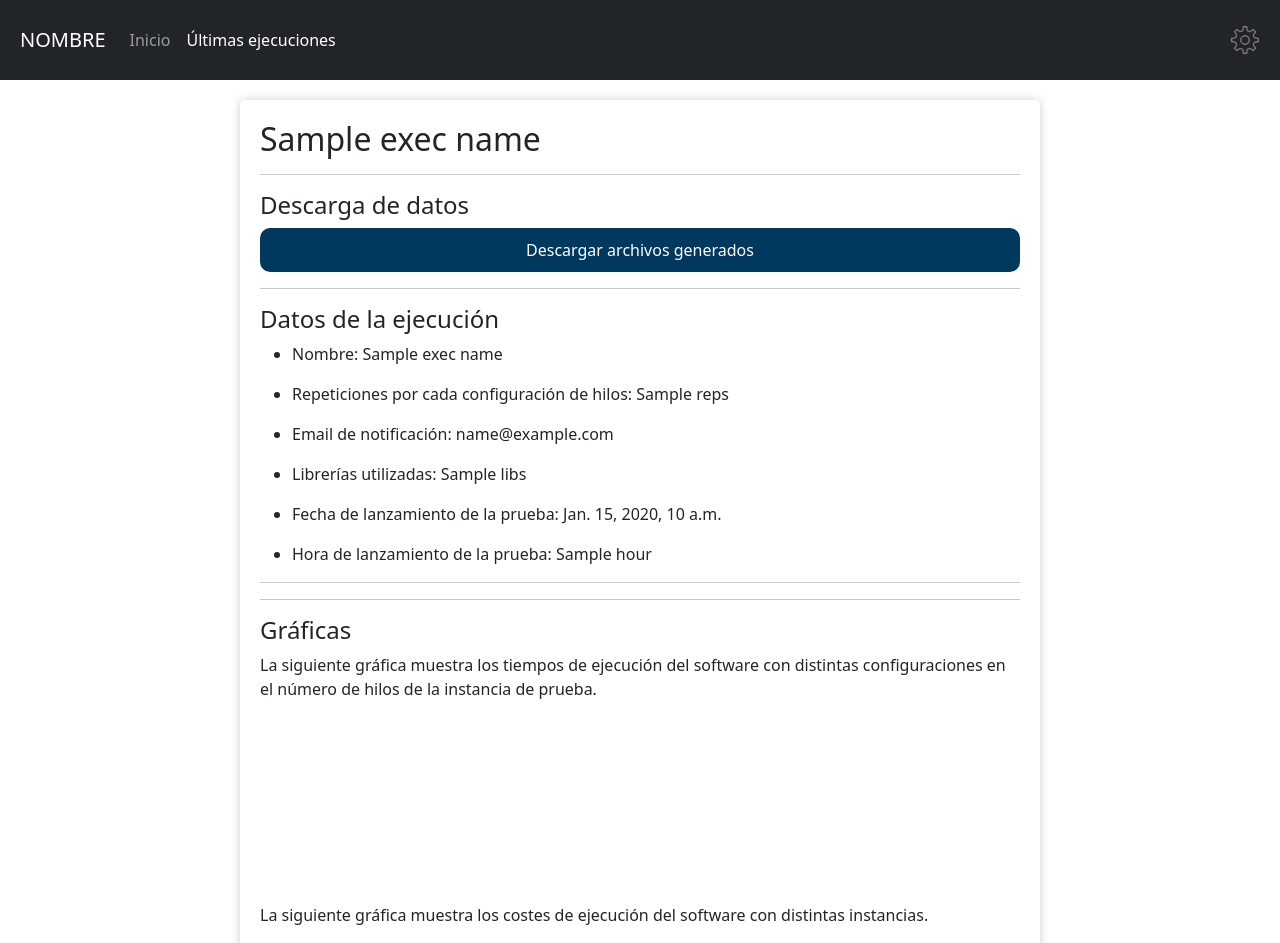
After one commit to AlessandroNuzziURJC/TFGInformaticaWeb, a Django app: template web/testsystem/templates/execution.html in a window 1280 px wide. The commit adds this page. Shown: the top 943 px of the page. Run offline with Django 5.2, Linux system fonts and the light colour scheme; the template is opened without the code that fills it: most values are stand-ins (such as "Sample title", 1, 10 or a date in 2020); a map, chart or similar area stays blank.

Commit message:
Execution data view added

```diff
--- a/web/testsystem/models/executions_info.py
+++ b/web/testsystem/models/executions_info.py
@@ -33,6 +33,6 @@ class ExecutionsInfo:
             tarjetas.append({'name': name,
                             'date': date,
                             'hour': hour,
-                            'instance_name': e})
+                            'execution_unique_name': e})
 
         return tarjetas
--- /dev/null
+++ b/web/testsystem/static/styles_execution.css
@@ -0,0 +1,152 @@
+body {
+    font-family: Arial, sans-serif;
+    background-color: #f2f2f2;
+    margin: 0;
+    padding: 0;
+}
+
+header {
+    background-color: #333;
+    color: #fff;
+    text-align: center;
+    padding: 20px;
+}
+
+header h1 {
+    font-size: 28px;
+    margin-bottom: 10px;
+}
+
+header p {
+    font-size: 16px;
+    line-height: 1.5;
+    margin-bottom: 20px;
+}
+
+.info {
+    padding: 30px
+}
+
+main {
+    background-color: #fff;
+    width: 800px;
+    margin: 20px auto;
+    padding: 20px 20px 20px 20px;
+    border-radius: 5px;
+    box-shadow: 0px 0px 10px rgba(0, 0, 0, 0.2);
+}
+
+.margintop {
+    margin-top: 100px;
+}
+
+.downloadButton {
+    background-color: #00385e;
+    color: white;
+    text-decoration: none;
+    padding: 10px;
+    text-align: center;
+    border-radius: 10px;
+}
+
+.downloadButton:hover {
+    background-color: #2980b9;
+}
+
+.downloadLink {
+    text-decoration: none;
+}
+
+table {
+    border-collapse: collapse;
+    width: 100%;
+}
+
+table,
+th,
+td {
+    border: 1px solid black;
+    margin-bottom: 20px;
+    margin-top: 20px;
+}
+
+th,
+td {
+    padding: 8px;
+    text-align: left;
+}
+
+button {
+    transition: background-color 0.3s ease;
+}
+
+.blueButton {
+    background-color: #00385e;
+    border-color: #00385e;
+    border: 0px;
+    color: #ffffff;
+    border-radius: 10px;
+    padding: 10px;
+    margin-bottom: 20px;
+    width: 100%;
+}
+
+.blueButton:hover {
+    background-color: #2980b9;
+    border-color: #2980b9;
+}
+
+.redButton {
+    background-color: #820d00;
+    border-color: #820d00;
+    border: 0px;
+    color: #ffffff;
+    border-radius: 10px;
+    padding: 10px;
+    width: 100%;
+}
+
+.redButton:hover {
+    background-color: #a1483e;
+    border-color: #a1483e;
+}
+
+.smallText {
+    display: flex;
+    justify-content: right;
+    align-self: flex-end;
+    font-size: small;
+}
+
+canvas {
+    margin-bottom: 30px;
+}
+
+.canvas-chart {
+    height: 100%
+}
+
+.main-container {
+    display: flex;
+    flex-wrap: wrap;
+    justify-content: space-around;
+    max-width: 1200px;
+    margin: 0 auto;
+}
+
+.execution-title {
+    font-size: 1.5em;
+    font-weight: bold;
+    margin-bottom: 0.5em;
+}
+
+.execution-info {
+    font-size: 1em;
+    margin: 0.2em 0;
+}
+
+.execution-chart {
+    width: 100%;
+    max-width: 800px;
+    margin-top: 1em;
+}
--- /dev/null
+++ b/web/testsystem/templates/execution.html
@@ -0,0 +1,263 @@
+{% load static %}
+
+<!DOCTYPE html>
+<html>
+
+<head>
+    <title>Últimas ejecuciones</title>
+    <link rel="icon" type="image/png" href="{% static 'favicon.ico' %}">
+    <link rel="stylesheet" type="text/css" href="{% static 'styles_navbar.css' %}">
+    <link rel="stylesheet" type="text/css" href="{% static 'styles_execution.css' %}">
+    <link href="https://cdn.jsdelivr.net/npm/bootstrap@5.3.2/dist/css/bootstrap.min.css" rel="stylesheet"
+        integrity="sha384-T3c6CoIi6uLrA9TneNEoa7RxnatzjcDSCmG1MXxSR1GAsXEV/Dwwykc2MPK8M2HN" crossorigin="anonymous">
+</head>
+
+<body>
+    <nav class="navbar navbar-expand navbar-dark bg-dark fixed-top">
+        <a class="navbar-brand" href="#">NOMBRE</a>
+        <div id="navbarNav">
+            <ul class="navbar-nav">
+                <li class="nav-item">
+                    <a class="nav-link" href="{% url 'index' %}">Inicio</a>
+                </li>
+                <li class="nav-item active">
+                    <a class="nav-link active" href="{% url 'executions' %}">Últimas ejecuciones</a>
+                </li>
+            </ul>
+        </div>
+        <a class="conf-container" href="{% url 'configuration' %}">
+            <img src="{% static 'config.png' %}" height="30" />
+        </a>
+    </nav>
+    <main class="margintop">
+        <h2>{{ exec_name }}</h2>
+        <hr />
+        <h4>Descarga de datos</h4>
+        <a class="downloadLink" href="{% url 'datafiles' execution_unique_name=execution_unique_name %}">
+            <div class="downloadButton">
+                Descargar archivos generados
+            </div>
+        </a>
+        <hr />
+        <h4>Datos de la ejecución</h4>
+        <ul>
+            <li>
+                <p>Nombre: {{ exec_name }}</p>
+            </li>
+            <li>
+                <p>Repeticiones por cada configuración de hilos: {{ reps }}</p>
+            </li>
+            <li>
+                <p>Email de notificación: {{ email }}</p>
+            </li>
+            <li>
+                <p>Librerías utilizadas: {{ libs }}</p>
+            </li>
+            <li>
+                <p>Fecha de lanzamiento de la prueba: {{ date }}</p>
+            </li>
+            <li>
+                <p>Hora de lanzamiento de la prueba: {{ hour }}</p>
+            </li>
+        </ul>
+        <!--p class="smallText">* Puede que la hora y fecha no coincidan con la de su ordenador ya que el cluster tiene
+            hora GMT.</p-->
+        <hr />
+        <!--h4>Resumen de tiempos completo</h4>
+            <p>La ejecución con arranque, instalación de software y eliminación de la instancia
+                ha sido:</p>
+            <ul>
+                {% for i in time_cost %}
+                <li> {{ i.0 }} segundos en la instancia {{ i.1 }}</li>
+                {% endfor %}
+            </ul>
+            <h4>Tabla resumen de costes</h4>
+            <table>
+                <thead>
+                    <tr>
+                        <th>Tipo de usuario</th>
+                        {% for i in header %}
+                        <th>{{ i }}</th>
+                        {% endfor %}
+                    </tr>
+                </thead>
+                <tbody>
+                    <tr>
+                        <td>Empresa privada</td>
+                        {% for i in private_company %}
+                        <td>{{ i }} €</td>
+                        {% endfor %}
+                    </tr>
+                    <tr>
+                        <td>Organismo oficial</td>
+                        {% for i in official_organization %}
+                        <td>{{ i }} €</td>
+                        {% endfor %}
+                    </tr>
+                    <tr>
+                        <td>U.R.J.C</td>
+                        {% for i in urjc %}
+                        <td>{{ i }} €</td>
+                        {% endfor %}
+                    </tr>
+                </tbody>
+            </table-->
+        <hr />
+        <h4>Gráficas</h4>
+        <p>
+            La siguiente gráfica muestra los tiempos de ejecución del software con distintas configuraciones
+            en el número de hilos de la instancia de prueba.
+        </p>
+        <canvas id="times"></canvas>
+        <p>
+            La siguiente gráfica muestra los costes de ejecución del software con distintas instancias.
+        </p>
+        <canvas id="costs"></canvas>
+
+    </main>
+
+    <!--script>
+            function fetchAndCreateChartTimes() {
+                const instance_name = "{{ id }}";
+                return fetch('/appweb/data/times/' + instance_name)
+                    .then(response => {
+                        if (!response.ok) {
+                            throw new Error(`No se pudo obtener los datos para el hilo: ${instance_name}`);
+                        }
+                        return response.json();
+                    })
+                    .then(response => {
+                        const threads = response.threads;
+                        const datos = {
+                            label: "Tiempo medio de ejecución",
+                            data: response.data,
+                            borderColor: 'rgba(54, 162, 235)',
+                            borderWidth: 2,
+                        };
+
+                        const desviaciontipica = {
+                            label: "Desviación típica de ejecución",
+                            data: response.std_dev,
+                            borderColor: 'rgba(250, 0, 0)',
+                            borderWidth: 2,
+                        };
+
+                        const chartCanvas = document.querySelector('#times');
+
+                        new Chart(chartCanvas, {
+                            type: 'line',
+                            data: {
+                                labels: threads,
+                                datasets: [datos, desviaciontipica],
+                            },
+                            options: {
+                                scales: {
+                                    xAxes: [{
+                                        scaleLabel: {
+                                            display: true,
+                                            labelString: 'Threads usados',
+                                        },
+                                    }],
+                                    yAxes: [{
+                                        ticks: {
+                                            beginAtZero: true
+                                        },
+                                        scaleLabel: {
+                                            display: true,
+                                            labelString: 'Tiempo de ejecución (segundos)',
+                                        },
+                                    }],
+                                },
+                            }
+                        });
+                    })
+                    .catch(error => {
+                        console.error(`Error para el hilo ${instance_name}:`, error);
+                    });
+            }
+
+            document.addEventListener("DOMContentLoaded", function () {
+                fetchAndCreateChartTimes();
+            });
+        </script>
+
+        <script>
+            function fetchAndCreateChart() {
+                const instance_name = "{{ id }}";
+                return fetch('/appweb/data/costs/' + instance_name)
+                    .then(response => {
+                        if (!response.ok) {
+                            throw new Error(`No se pudo obtener los datos para el hilo: ${instance_name}`);
+                        }
+                        return response.json();
+                    })
+                    .then(response => {
+                        const threads = response.threads;
+                        const datosEmpresaPrivada = {
+                            label: "Coste Empresa Privada",
+                            data: response.data.private_company,
+                            borderColor: 'rgba(255, 0, 0)',
+                            borderWidth: 2,
+                        };
+
+                        const datosOrganizacionPublica = {
+                            label: "Coste Organización Pública",
+                            data: response.data.official_organization,
+                            borderColor: 'rgba(0, 255, 0, 1)',
+                            borderWidth: 2,
+                        };
+
+                        const urjc = {
+                            label: "U.R.J.C.",
+                            data: response.data.urjc,
+                            borderColor: 'rgba(0, 150, 150)',
+                            borderWidth: 2,
+                        };
+
+                        const chartCanvas = document.querySelector('#costs');
+
+                        new Chart(chartCanvas, {
+                            type: 'line',
+                            data: {
+                                labels: threads,
+                                datasets: [datosEmpresaPrivada, datosOrganizacionPublica, urjc],
+                            },
+                            options: {
+                                scales: {
+                                    xAxes: [{
+                                        scaleLabel: {
+                                            display: true,
+                                            labelString: 'Threads usados',
+                                        },
+                                    }],
+                                    yAxes: [{
+                                        ticks: {
+                                            beginAtZero: true
+                                        },
+                                        scaleLabel: {
+                                            display: true,
+                                            labelString: 'Coste (Euros)',
+                                        },
+                                    }],
+                                },
+                            }
+                        });
+                    })
+                    .catch(error => {
+                        console.error(`Error para el hilo ${instance_name}:`, error);
+                    });
+            }
+
+            document.addEventListener("DOMContentLoaded", function () {
+                fetchAndCreateChart();
+            });
+        </script-->
+    <footer>
+
+    </footer>
+    <script src="https://cdn.jsdelivr.net/npm/bootstrap@5.3.2/dist/js/bootstrap.bundle.min.js"
+        integrity="sha384-C6RzsynM9kWDrMNeT87bh95OGNyZPhcTNXj1NW7RuBCsyN/o0jlpcV8Qyq46cDfL"
+        crossorigin="anonymous"></script>
+</body>
+
+</html>
--- a/web/testsystem/urls.py
+++ b/web/testsystem/urls.py
@@ -8,4 +8,7 @@ urlpatterns = [
     path('executions/', executions, name='executions'),
     path('index_form/', form, name='form'),
     path('configuration/', configuration, name='configuration'),
+    path('executions/delete/<str:execution_unique_name>', delete_execution, name='delete_execution'),
+    path('executions/<str:execution_unique_name>', execution, name='execution'),
+    path('datafiles/<str:execution_unique_name>', datafiles, name="datafiles"),
 ]
--- a/web/testsystem/views/execution_form.py
+++ b/web/testsystem/views/execution_form.py
@@ -6,7 +6,7 @@ class InfoForm(forms.Form):
         choices=[],
         widget=forms.Select(attrs={'class': 'form-control'})
     )'''
-    reps = forms.IntegerField(min_value=0, max_value=100)
+    reps = forms.IntegerField(min_value=1, max_value=100)
     email = forms.EmailField()
     '''lib = forms.MultipleChoiceField(
         choices=[('OpenMP', 'OpenMP'), ('MPI', 'MPI'), ('Ninguno', 'Ninguno')],
--- a/web/testsystem/views/index_view.py
+++ b/web/testsystem/views/index_view.py
@@ -12,7 +12,7 @@ def index_post(request):
     form = InfoForm(request.POST, request.FILES)
     if form.is_valid():
         program_file = request.FILES['program']
-        execution = Execution(form.cleaned_data, program_file)
+        execution = Execution(form_data=form.cleaned_data, file=program_file)
 
         # Construir los datos de la solicitud multipart/form-data
         data = {
```
Also changed, not shown: web/testsystem/models/execution.py (+51 -11 lines), web/testsystem/models/zip_generator.py (added, +31 -0 lines), web/testsystem/templates/executions.html (+6 -6 lines), web/testsystem/views/executions_view.py (+80 -3 lines).
